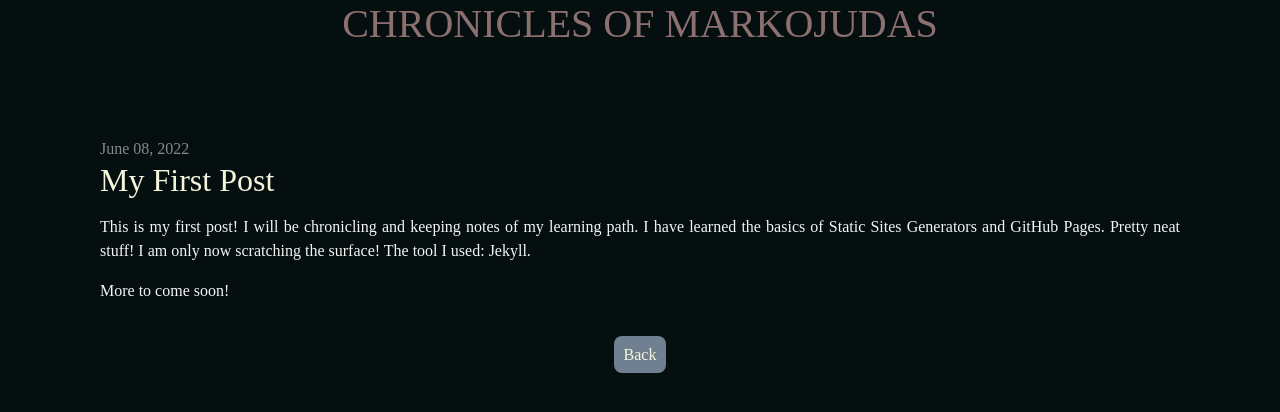
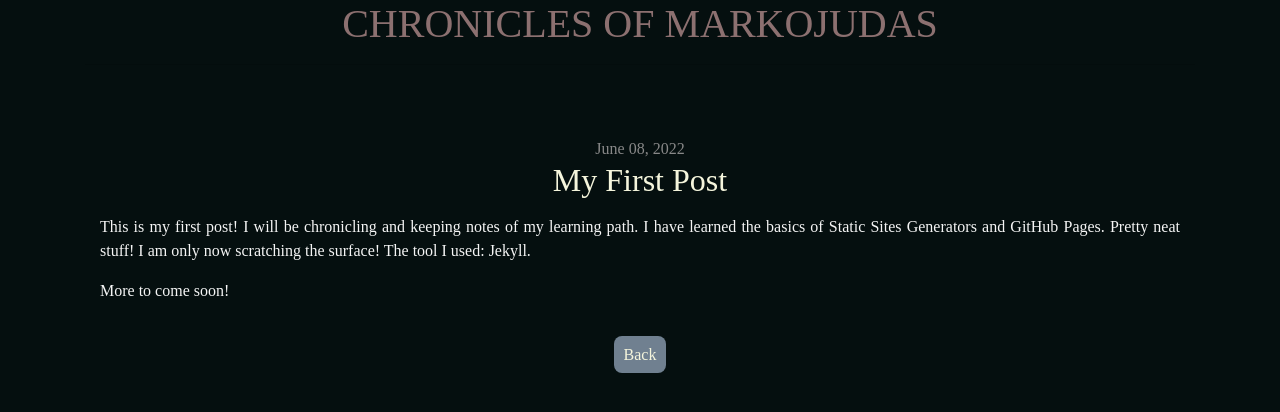
Before and after one commit to Markojudas/chronicles, a Jekyll site: the page built from _posts/2022-06-07-My-First-Post.md, in a window 1280 px wide. Shown: the top 412 px of the page. Built offline with Jekyll 4.4.1, drawn with Linux system fonts in a browser that asks for light colours; nearby versions of some CDN libraries; some web fonts are replaced.

Commit message:
modified the date and title of posts

```diff
--- a/_layouts/default.html
+++ b/_layouts/default.html
@@ -56,9 +56,12 @@
     }
 
     .post-date {
-        text-align: left;
         margin-top: 2em;
         color: #888;
+    }
+
+    .post-date two {
+        text-align: left;
     }
 
     .button {
--- a/_layouts/post.html
+++ b/_layouts/post.html
@@ -4,7 +4,7 @@ layout: default
 <article id="post">
     <div class="container">
         <article id="post">
-            <div class="post-date">
+            <div class="post-date two">
                 {{ page.date | date: "%B %d, %Y" }}
                 <h2>{{ page.title }}</h2>
             </div>
```
